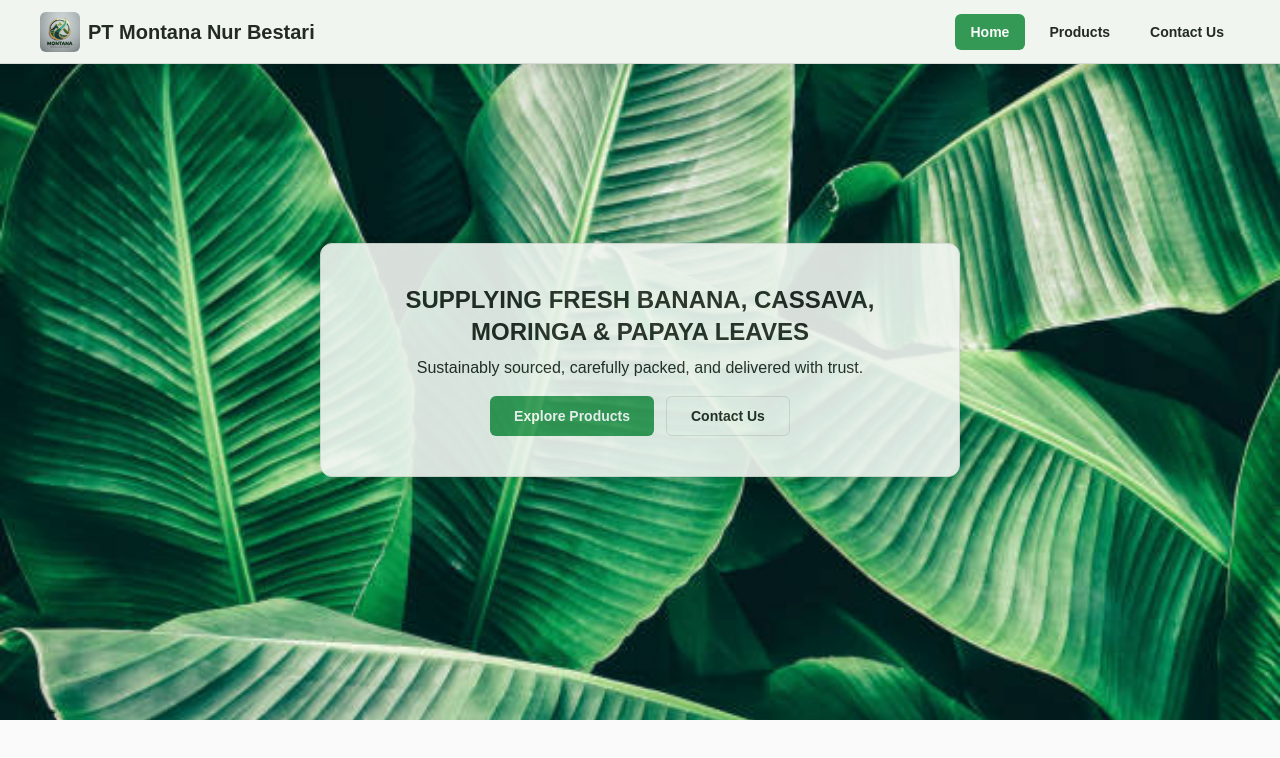
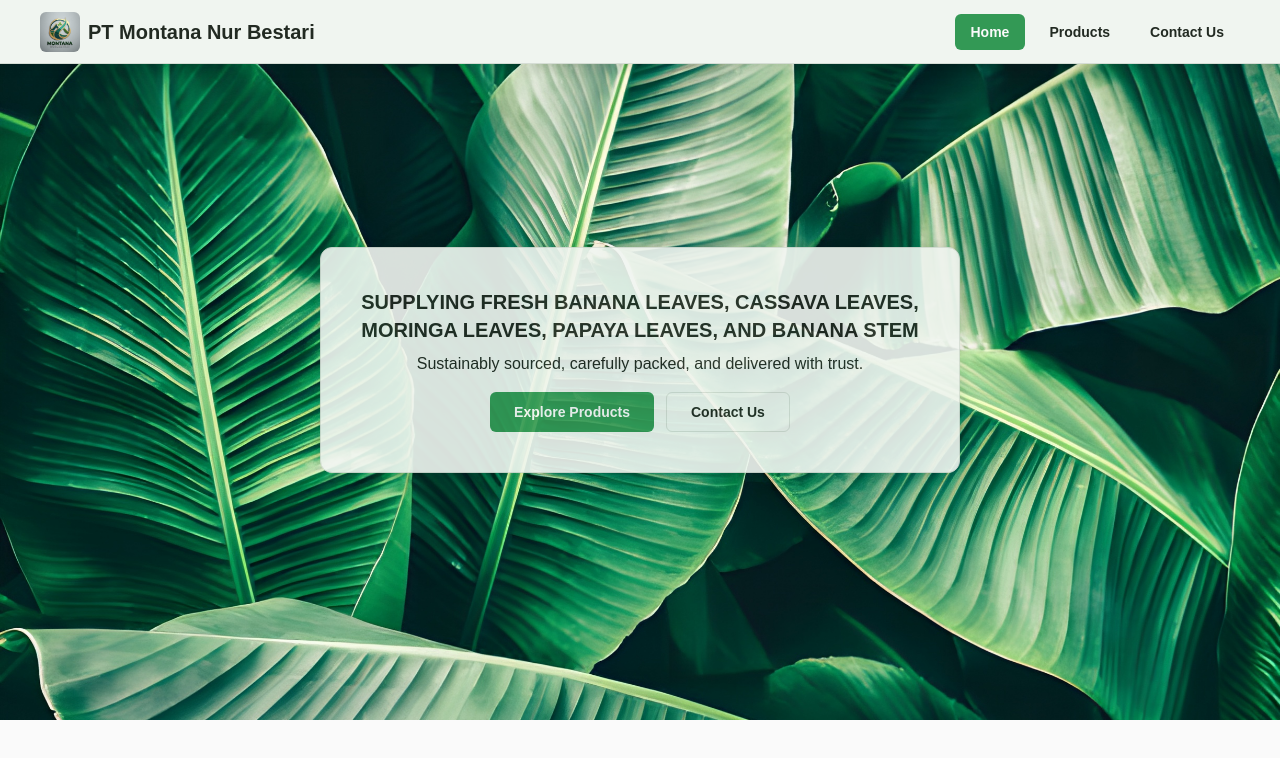
Before and after one commit to Ibrhm1/PT-Montana-Nur-Bestari, a Next.js app: page / in a window 1280 px wide. Shown: the top 758 px of the page. Built offline with nearby package versions, Linux system fonts and the light colour scheme.

Commit message:
refactor: design improvements from client request

```diff
--- a/src/components/views/home/BannerHome.tsx
+++ b/src/components/views/home/BannerHome.tsx
@@ -5,16 +5,17 @@ import { Card, CardContent } from "~/components/ui/card";
 
 export default function BannerHome() {
   return (
-    <main className="flex h-[90vh] w-full items-center justify-center bg-[url('/banner.jpg')] bg-cover bg-center bg-no-repeat shadow-lg">
+    <main className="flex h-[90vh] w-full items-center justify-center bg-[url('/banner.jpeg')] bg-cover bg-center bg-no-repeat shadow-lg">
       <Card className="bg-sidebar m-2 w-full py-10 text-center opacity-90 shadow-2xl md:m-0 md:w-2/4">
         <CardContent className="w-full md:space-y-4">
           <div className="space-y-2">
             <motion.h1
-              className="text-xl font-bold uppercase lg:text-2xl"
+              className="text-lg font-bold uppercase lg:text-xl"
               animate={{ y: [20, 0], opacity: [0, 1] }}
               transition={{ duration: 0.5 }}
             >
-              Supplying Fresh Banana, Cassava, Moringa & Papaya Leaves
+              Supplying fresh banana leaves, cassava leaves, Moringa leaves,
+              papaya leaves, and banana stem
             </motion.h1>
 
             <motion.p
--- a/src/components/views/home/FeaturedProduct.tsx
+++ b/src/components/views/home/FeaturedProduct.tsx
@@ -22,7 +22,7 @@ export default function FeaturedProduct() {
         <h1 className="text-2xl font-normal md:text-3xl">Featured Product</h1>
       </motion.header>
 
-      <section className="mx-auto w-80">
+      <section className="mx-auto w-full max-w-96 md:w-80">
         {Array.isArray(data)
           ? data.slice(0, 1).map((item: ProductsType) => (
               <motion.div
@@ -47,7 +47,7 @@ export default function FeaturedProduct() {
       />
 
       <motion.footer
-        className="mt-5 w-full text-center"
+        className="mt-5 text-center"
         whileInView={{ opacity: [0, 1], scale: [0.9, 1] }}
         transition={{ duration: 0.2 }}
       >
--- a/src/constants/ListImageConstant.ts
+++ b/src/constants/ListImageConstant.ts
@@ -9,7 +9,7 @@ export const LIST_IMAGE_CONSTANT = {
   },
   banner: {
     name: "banner",
-    url: "/banner.jpg",
+    url: "/banner1.jpeg",
   },
   daunKelor: {
     name: "daun-kelor",
```
Also changed, not shown: public/banner.jpeg (renamed from public/banner1.jpeg), public/banner.jpg (deleted).
